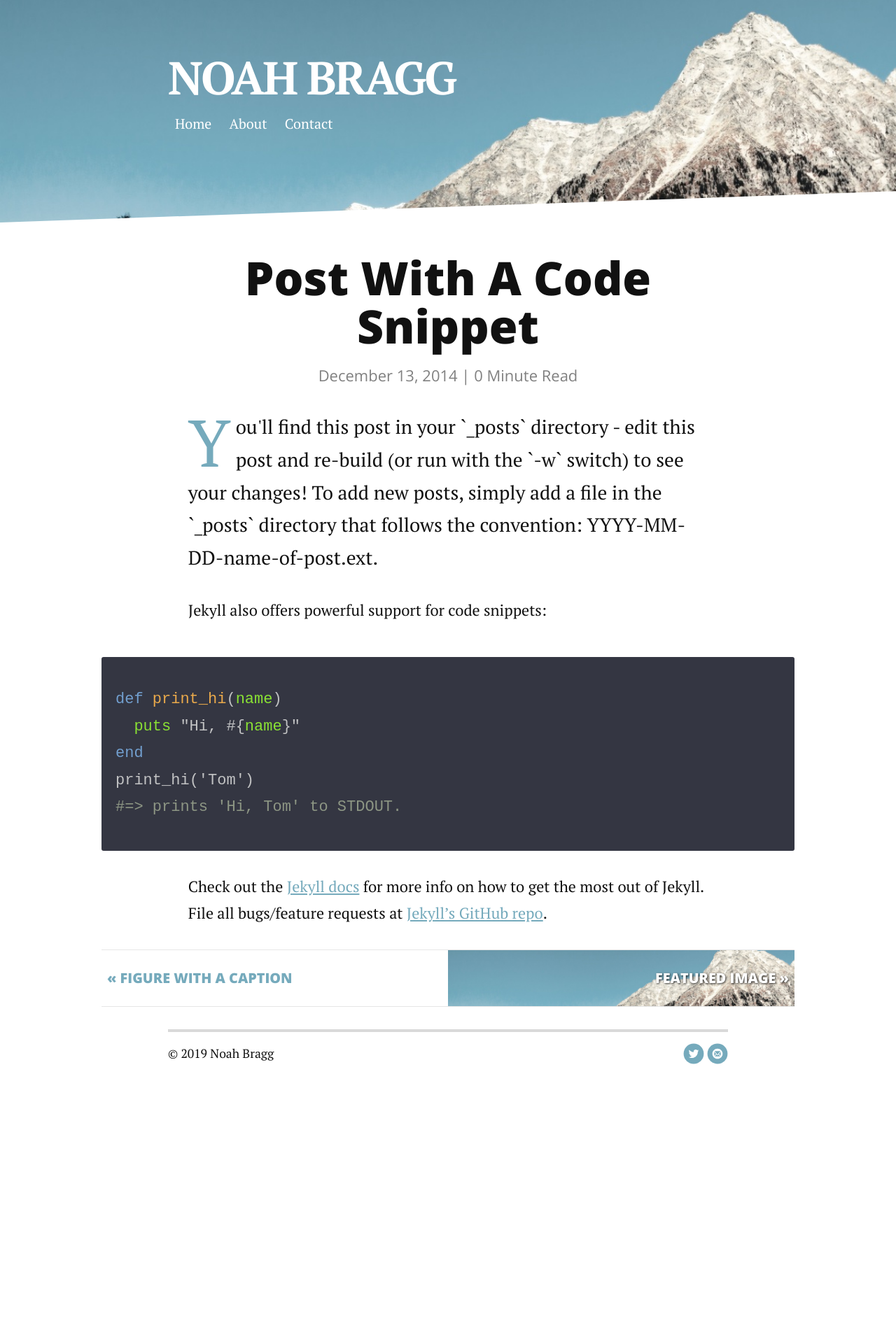
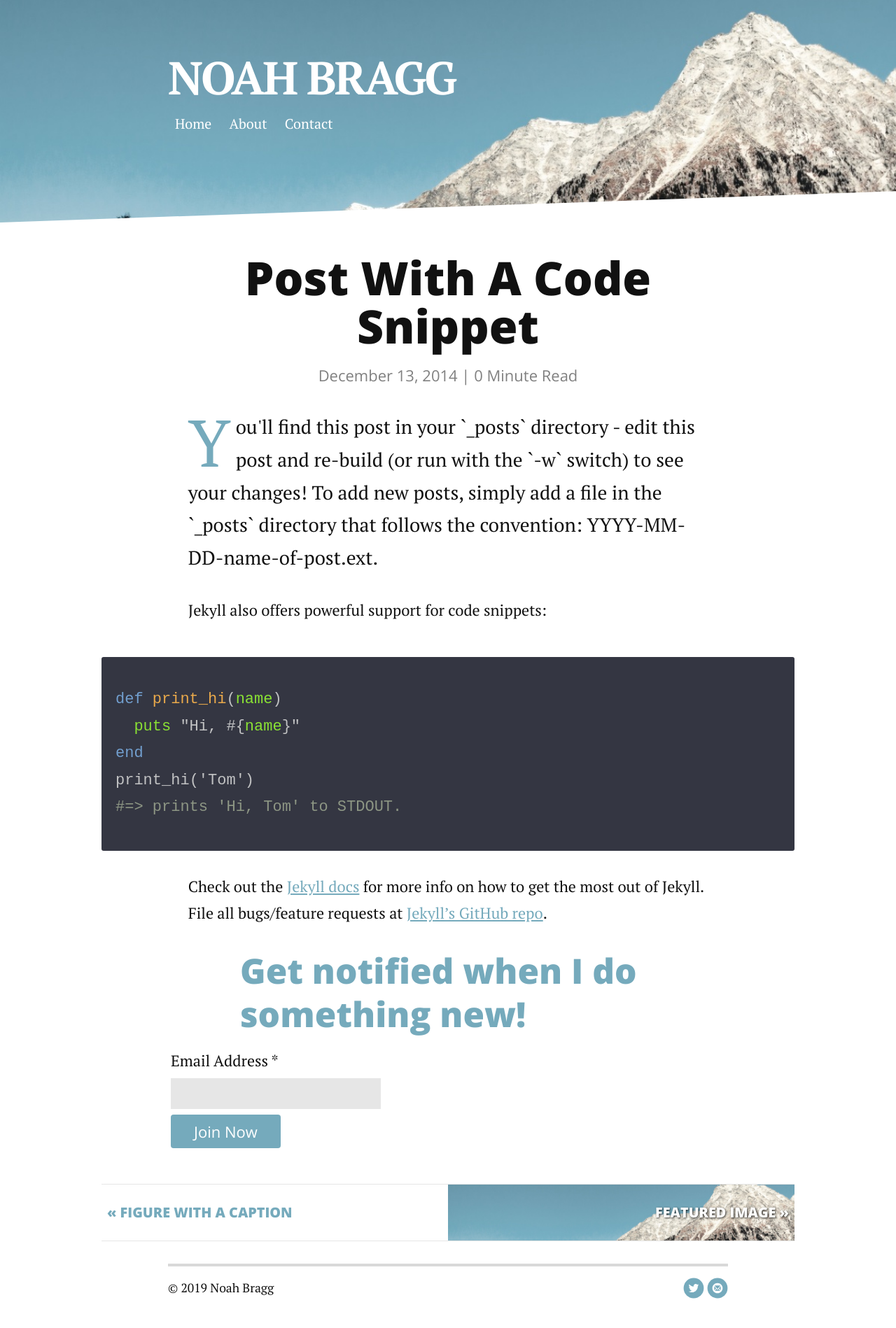
Before and after one commit to normdoow/blog, a Jekyll site: the page built from _posts/2014-12-13-code-snippet.markdown, in a window 1280 px wide. Shown: the whole page at 70% size. Built offline with Jekyll 4.4.1, drawn with Linux system fonts in a browser that asks for light colours; nearby versions of some CDN libraries; comment, search, counter and statistics services are not loaded; before the commit the page ends 1563 px from its top, so only the background shows below that.

Commit message:
added signup form

```diff
--- a/_layouts/post.html
+++ b/_layouts/post.html
@@ -11,6 +11,29 @@ layout: default
   <p class="meta">{{ page.date | date: '%B %d, %Y' }} | <span class="time">{{ page.content | number_of_words | divided_by:180 }}</span> Minute Read</p>
 
   {{ content }}
+
+  <!-- Begin Mailchimp Signup Form -->
+  <link href="//cdn-images.mailchimp.com/embedcode/classic-10_7.css" rel="stylesheet" type="text/css">
+  <div id="mc_embed_signup" class="signupForm">
+    <form action="https://noahbragg.us17.list-manage.com/subscribe/post?u=55e756be02743d019ae39ec07&amp;id=5e94f9f121" method="post" id="mc-embedded-subscribe-form" name="mc-embedded-subscribe-form" class="validate" target="_blank" novalidate>
+        <div id="mc_embed_signup_scroll">
+        <h2 class="primaryText">Get notified when I do<br/>something new!</h2>
+    <div class="mc-field-group">
+        <label for="mce-EMAIL">Email Address  <span class="asterisk">*</span>
+    </label>
+        <input type="email" value="" name="EMAIL" class="required email" id="mce-EMAIL">
+    </div>
+        <div id="mce-responses" class="clear">
+          <div class="response" id="mce-error-response" style="display:none"></div>
+          <div class="response" id="mce-success-response" style="display:none"></div>
+        </div>    <!-- real people should not fill this in and expect good things - do not remove this or risk form bot signups-->
+        <div style="position: absolute; left: -5000px;" aria-hidden="true"><input type="text" name="b_55e756be02743d019ae39ec07_5e94f9f121" tabindex="-1" value=""></div>
+          <div class="clear"><input type="submit" value="Join Now" name="subscribe" id="mc-embedded-subscribe" class="button"></div>
+        </div>
+    </form>
+  </div>
+  <script type='text/javascript' src='//s3.amazonaws.com/downloads.mailchimp.com/js/mc-validate.js'></script><script type='text/javascript'>(function($) {window.fnames = new Array(); window.ftypes = new Array();fnames[0]='EMAIL';ftypes[0]='email';fnames[1]='FNAME';ftypes[1]='text';fnames[2]='LNAME';ftypes[2]='text';fnames[3]='ADDRESS';ftypes[3]='address';fnames[4]='PHONE';ftypes[4]='phone';}(jQuery));var $mcj = jQuery.noConflict(true);</script>
+  <!--End mc_embed_signup-->
 
   <!-- POST NAVIGATION -->
   <div class="postNav clearfix">
--- a/assets/css/style.css
+++ b/assets/css/style.css
@@ -1145,7 +1145,14 @@ POST LIST STYLING
   .aboutImage {
     max-width: 48%;
     margin-left: 2%;
-    float: right; } }
+    float: right; }
+
+  .signupForm {
+    max-width: 80%;
+    margin: 0 auto; }
+
+  .primaryText {
+    color: #75aabc; } }
 @media only screen and (min-width: 1200px) {
   body {
     font-size: 137.5%; }
```
Also changed, not shown: about.md (+24 -0 lines), assets/scss/breakpoints/_800up.scss (+9 -0 lines), 1 other file.
